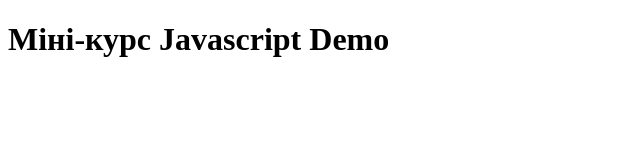
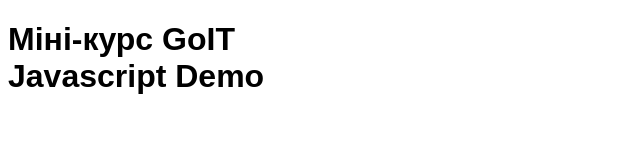
Before and after one commit to pmayorov/goit-js-demo, a plain HTML site: page index.html in a window 1280 px wide. Shown: the whole page, without its empty margins (0-640 px from the left). Drawn offline with Linux system fonts and the light colour scheme.

Commit message:
Task 18-th - OK!

```diff
--- a/index.html
+++ b/index.html
@@ -8,8 +8,14 @@
     <title>GoIT JavaScript Demo</title>
 </head>
 
+<style>
+   body {
+    font-family: sans-serif;
+   }
+</style>
+
 <body>
-    <h1>Міні-курс Javascript Demo</h1>
+    <h1>Міні-курс GoIT <br/> Javascript Demo</h1>
     <script src="scripts/task-18.js" type="module"></script>
 </body>
 
--- a/scripts/task-18.js
+++ b/scripts/task-18.js
@@ -42,4 +42,4 @@ console.log(makeTransaction(var1, var2, var3));
 console.log(makeTransaction(var1, var2, var4));
 console.log(makeTransaction(var1, var2, var5));
 
-// Task 18-th - OK!!!
+// Task 18-th - OK!
```
